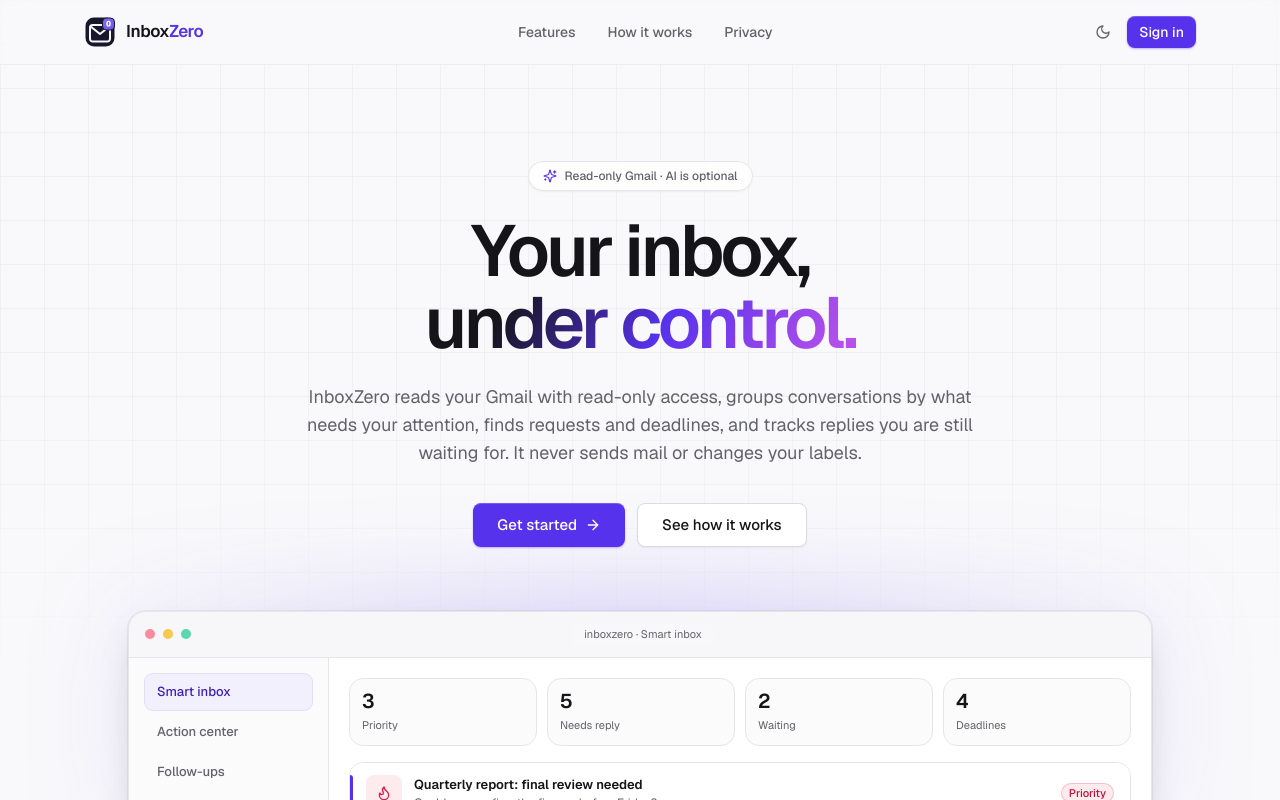
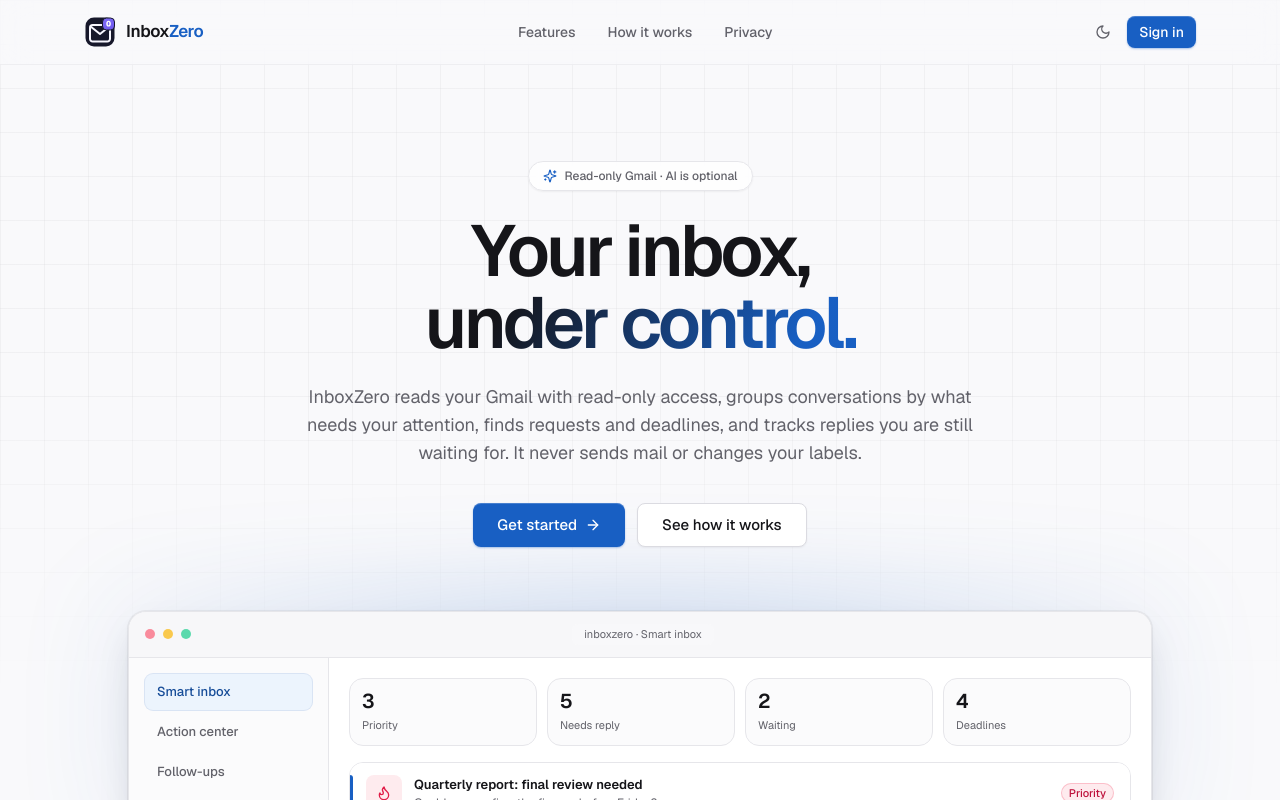
Before and after one commit to mdhzarif03/InboxZero, a Next.js app: page / in a window 1280 px wide. Shown: the top 800 px of the page. Built offline with nearby package versions, Linux system fonts and the light colour scheme; no server answers.

Commit message:
Refine product palette to a restrained blue workspace

```diff
--- a/src/app/globals.css
+++ b/src/app/globals.css
@@ -14,11 +14,11 @@
     --muted-foreground: 240 4% 40%;
     --border: 240 8% 91%;
     --input: 240 8% 87%;
-    --accent: 252 90% 97%;
-    --accent-foreground: 252 70% 42%;
-    --primary: 252 83% 56%;
+    --accent: 214 85% 96%;
+    --accent-foreground: 215 75% 34%;
+    --primary: 215 78% 43%;
     --primary-foreground: 0 0% 100%;
-    --ring: 252 83% 62%;
+    --ring: 215 78% 50%;
     --destructive: 0 72% 51%;
     --destructive-foreground: 0 0% 100%;
     --success: 152 60% 33%;
@@ -38,11 +38,11 @@
     --muted-foreground: 240 5% 66%;
     --border: 240 6% 15%;
     --input: 240 6% 20%;
-    --accent: 252 35% 15%;
-    --accent-foreground: 252 90% 85%;
-    --primary: 252 85% 64%;
+    --accent: 215 38% 15%;
+    --accent-foreground: 210 90% 88%;
+    --primary: 212 88% 64%;
     --primary-foreground: 0 0% 100%;
-    --ring: 252 85% 68%;
+    --ring: 212 88% 68%;
     --destructive: 0 72% 56%;
     --destructive-foreground: 0 0% 100%;
     --success: 152 55% 48%;
@@ -91,7 +91,7 @@
   .mask-fade-b { -webkit-mask-image: linear-gradient(to bottom, #000 55%, transparent); mask-image: linear-gradient(to bottom, #000 55%, transparent); }
   .mask-radial { -webkit-mask-image: radial-gradient(ellipse at center, #000 30%, transparent 72%); mask-image: radial-gradient(ellipse at center, #000 30%, transparent 72%); }
   .text-gradient {
-    background-image: linear-gradient(120deg, hsl(var(--foreground)) 20%, hsl(var(--primary)) 55%, hsl(280 80% 62%) 95%);
+    background-image: linear-gradient(120deg, hsl(var(--foreground)) 20%, hsl(var(--primary)) 85%);
     -webkit-background-clip: text; background-clip: text; color: transparent;
   }
   .glass {
```
